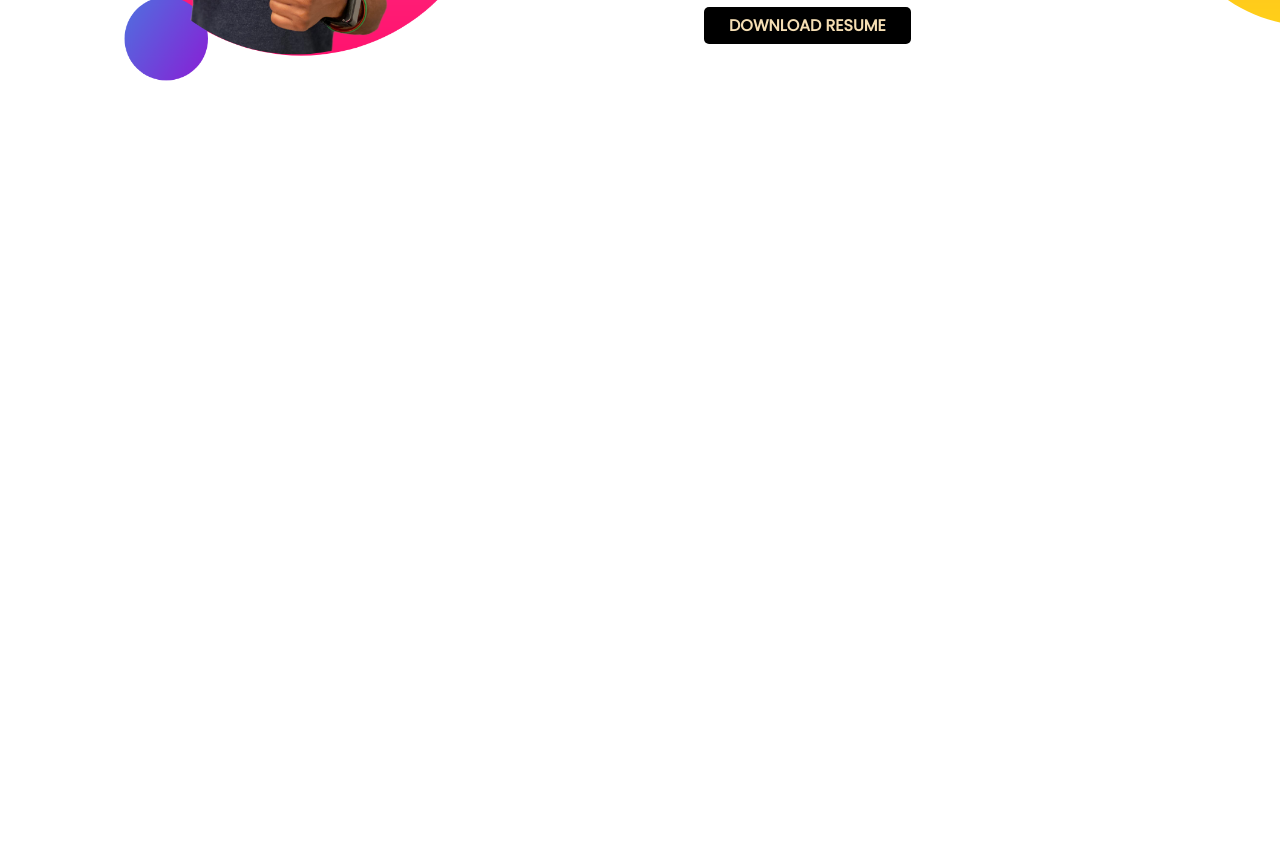
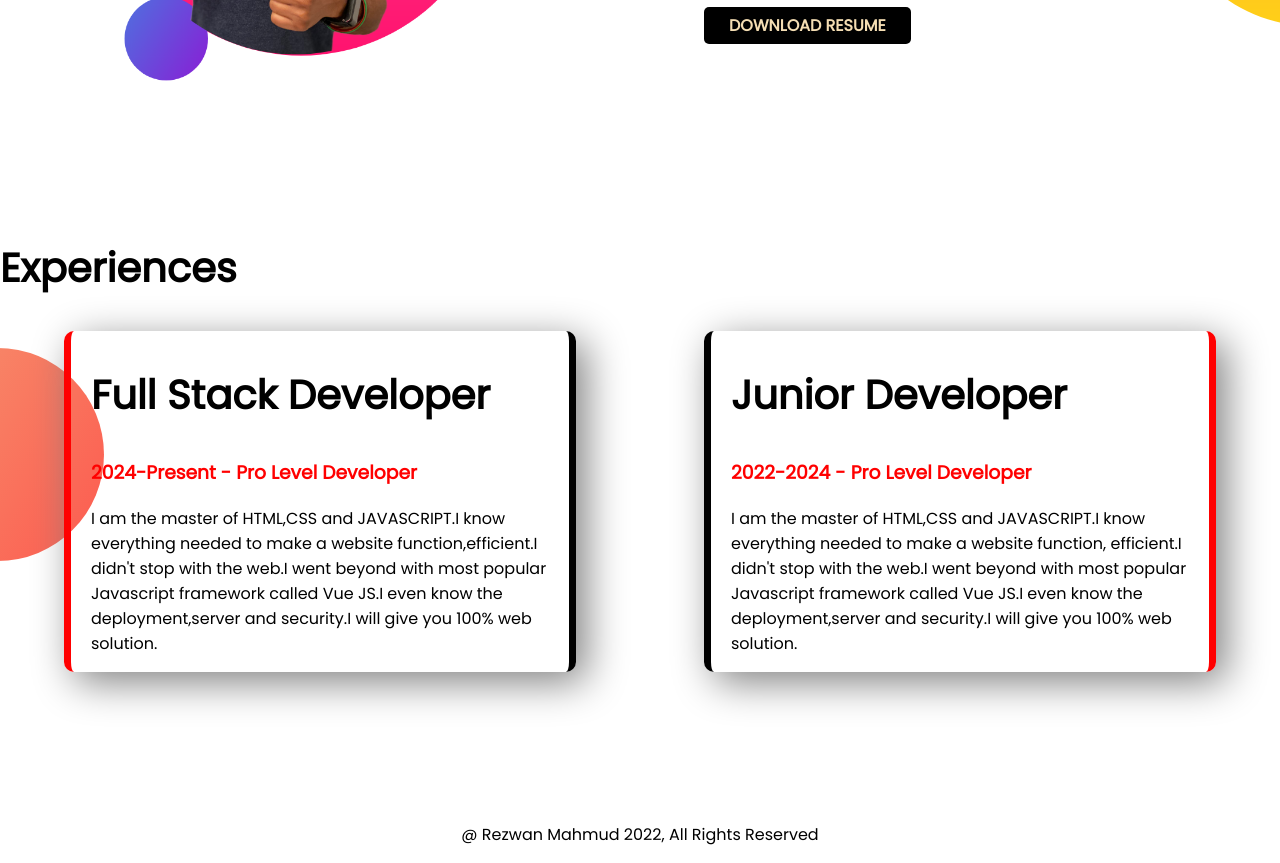
Before and after one commit to rezwanmahmud01/developer-portfolio, a plain HTML site: page index.html in a window 1280 px wide. Shown: the part 1047-1910 px from the top of the page. Before the commit the page ends 1285 px from the top, so only its background shows below. Drawn offline with Linux system fonts and the light colour scheme.

Commit message:
styled border and added footer

```diff
--- a/index.html
+++ b/index.html
@@ -14,7 +14,7 @@
     <link rel="stylesheet" href="style.css" />
   </head>
   <body>
-    <section class="top-banner">
+    <section class="top-banner flexible-container">
       <div class="half-width">
         <h1>Welcome To</h1>
         <h1><span class="red-color">Rezwan Mahmud</span> World!</h1>
@@ -37,7 +37,7 @@
         <img src="../developer-portfolio/images/jhankar.png" alt="" />
       </div>
     </section>
-    <section class="dream-big">
+    <section class="dream-big flexible-container">
       <div class="half-width">
         <img src="../developer-portfolio/images/jhankar2.png" alt="" />
       </div>
@@ -59,5 +59,35 @@
         >
       </div>
     </section>
+    <section class="experience-area">
+      <h2>Experiences</h2>
+      <div class="flexible-container">
+        <div id="full-stack" class="experience-item">
+          <h2>Full Stack Developer</h2>
+          <h3 class="red-color">2024-Present - Pro Level Developer</h3>
+          <p>
+            I am the master of HTML,CSS and JAVASCRIPT.I know everything needed
+            to make a website function,efficient.I didn't stop with the web.I
+            went beyond with most popular Javascript framework called Vue JS.I
+            even know the deployment,server and security.I will give you 100%
+            web solution.
+          </p>
+        </div>
+        <div id="junior-developer" class="experience-item">
+          <h2>Junior Developer</h2>
+          <h3 class="red-color">2022-2024 - Pro Level Developer</h3>
+          <p>
+            I am the master of HTML,CSS and JAVASCRIPT.I know everything needed
+            to make a website function, efficient.I didn't stop with the web.I
+            went beyond with most popular Javascript framework called Vue JS.I
+            even know the deployment,server and security.I will give you 100%
+            web solution.
+          </p>
+        </div>
+      </div>
+    </section>
   </body>
+  <footer>
+    <p>@ Rezwan Mahmud 2022, All Rights Reserved</p>
+  </footer>
 </html>
--- a/style.css
+++ b/style.css
@@ -5,10 +5,13 @@ body {
 h1 {
   font-size: 50px;
 }
+h2 {
+  font-size: 40px;
+}
 .red-color {
   color: red;
 }
-section {
+.flexible-container {
   display: flex;
   margin-bottom: 150px;
 }
@@ -37,3 +40,27 @@ section {
   background-repeat: no-repeat;
   background-position: right;
 }
+.experience-area {
+  background-image: url(../developer-portfolio/images/kata.png);
+  background-repeat: no-repeat;
+  background-position: left;
+}
+.experience-item {
+  width: 40%;
+  margin-left: 5%;
+  margin-right: 5%;
+  padding-left: 20px;
+  border-radius: 10px;
+  box-shadow: 10px 10px 40px gray;
+}
+#full-stack {
+  border-left: 7px solid red;
+  border-right: 7px solid black;
+}
+#junior-developer {
+  border-left: 7px solid black;
+  border-right: 7px solid red;
+}
+footer p {
+  text-align: center;
+}
```
Also changed, not shown: images/kata.png (renamed from images/exp-bg.png).
